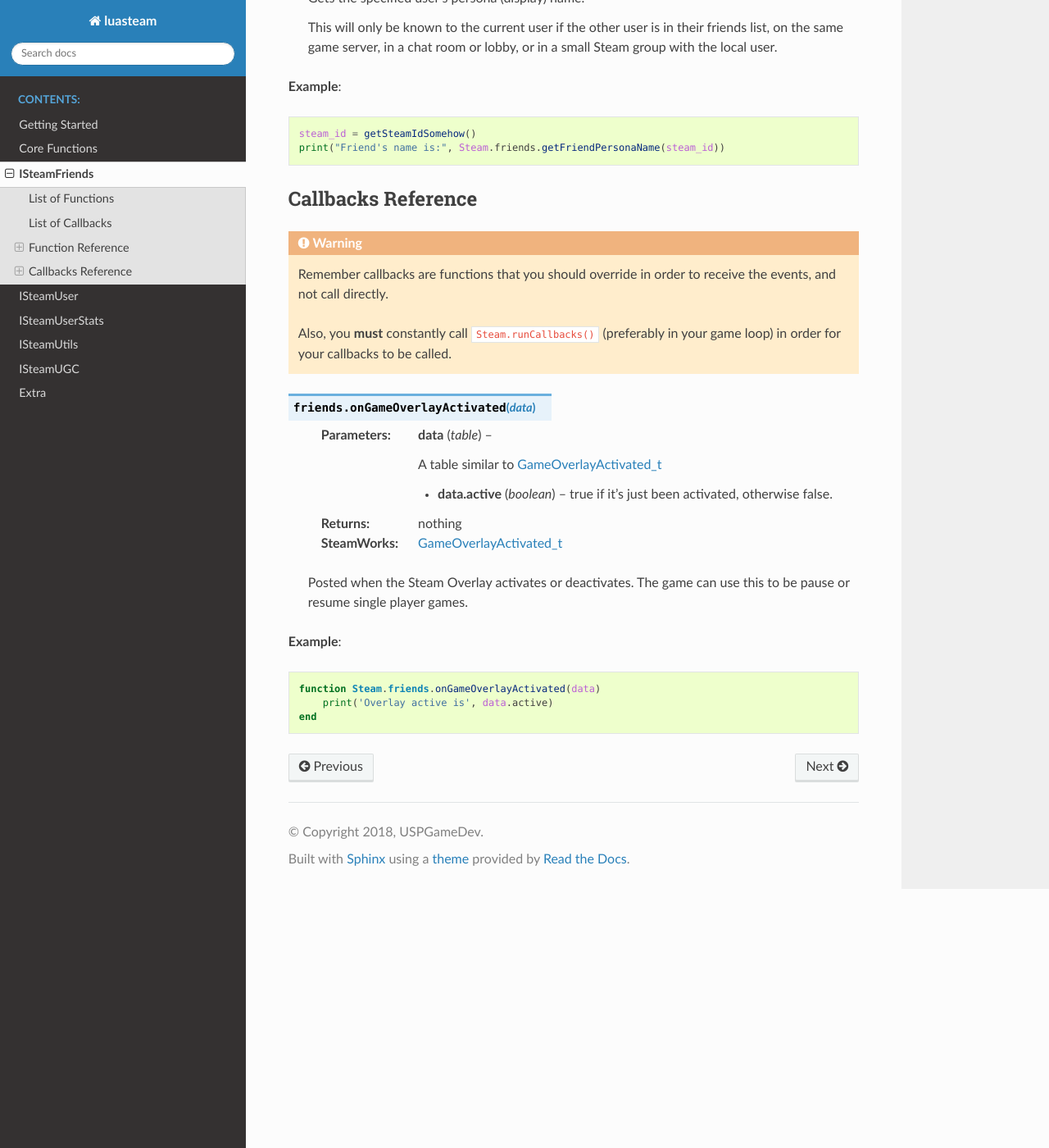
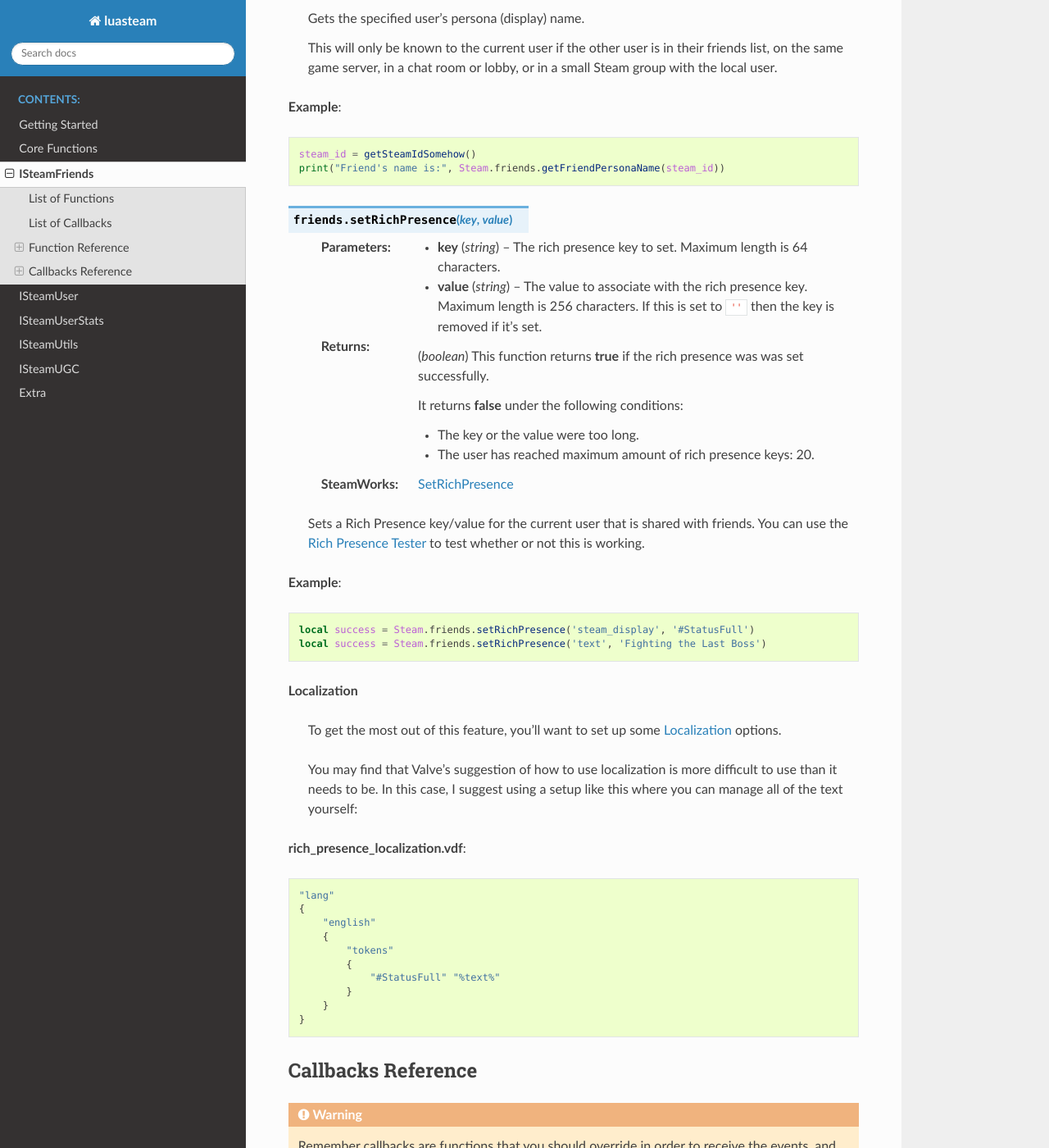
Before and after one commit to uspgamedev/luasteam, a Sphinx documentation site: the page built from docs/friends.rst, in a window 1280 px wide and 1400 px high, scrolled down 1292 px. Shown: the whole window at 82% size. Built offline with Sphinx 7.4.7 and the Read the Docs theme 2.0.0, drawn with Linux system fonts in a browser that asks for light colours; some of the changed text lies outside the part shown.

Commit message:
Added documentation for friends.setRichPresence()

```diff
--- a/docs/friends.rst
+++ b/docs/friends.rst
@@ -8,6 +8,7 @@ List of Functions
 * :func:`friends.activateGameOverlay`
 * :func:`friends.activateGameOverlayToWebPage`
 * :func:`friends.getFriendPersonaName`
+* :func:`friends.setRichPresence`
 
 List of Callbacks
 -----------------
@@ -61,6 +62,47 @@ Function Reference
     steam_id = getSteamIdSomehow()
     print("Friend's name is:", Steam.friends.getFriendPersonaName(steam_id))
 
+.. function:: friends.setRichPresence(key, value)
+
+    :param string key: The rich presence key to set. Maximum length is 64 characters.
+
+    :param string value: The value to associate with the rich presence key. Maximum length is 256 characters. If this is set to ``''`` then the key is removed if it's set.
+
+    :returns: (`boolean`) This function returns **true** if the rich presence was was set successfully.
+
+        It returns **false** under the following conditions:
+
+        * The key or the value were too long.
+        * The user has reached maximum amount of rich presence keys: 20.
+
+    :SteamWorks: `SetRichPresence <https://partner.steamgames.com/doc/api/ISteamFriends#SetRichPresence>`_
+
+    Sets a Rich Presence key/value for the current user that is shared with friends. You can use the `Rich Presence Tester <https://steamcommunity.com/dev/testrichpresence>`_ to test whether or not this is working.
+
+**Example**::
+
+    local success = Steam.friends.setRichPresence('steam_display', '#StatusFull')
+    local success = Steam.friends.setRichPresence('text', 'Fighting the Last Boss')
+
+**Localization**
+
+    To get the most out of this feature, you'll want to set up some `Localization <https://partner.steamgames.com/doc/api/ISteamFriends#richpresencelocalization>`_ options.
+
+    You may find that Valve's suggestion of how to use localization is more difficult to use than it needs to be. In this case, I suggest using a setup like this where you can manage all of the text yourself:
+
+**rich_presence_localization.vdf**::
+
+    "lang"
+    {
+        "english"
+        {
+            "tokens"
+            {
+                "#StatusFull" "%text%"
+            }
+        }
+    }
+
 Callbacks Reference
 -------------------
 
```
